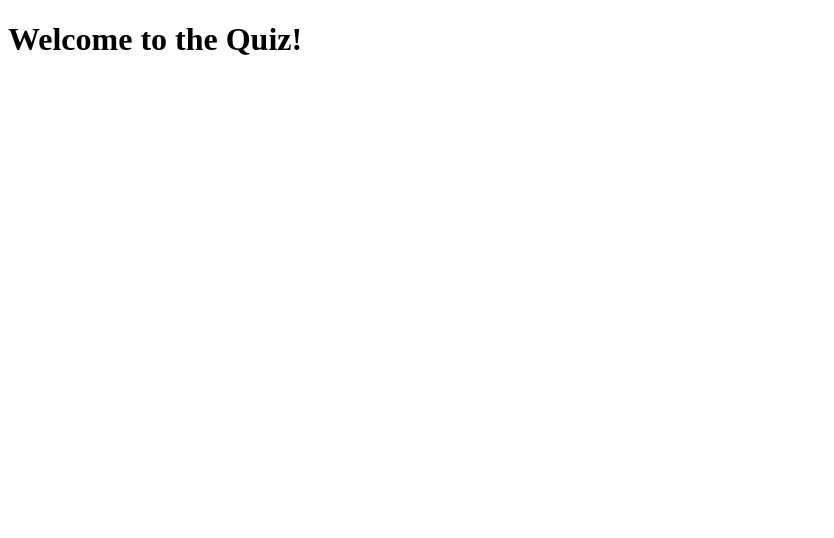
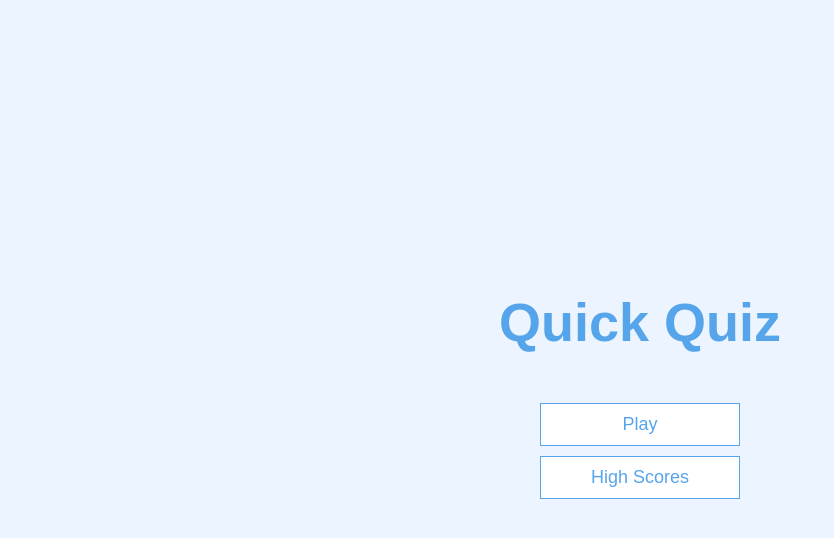
Before and after one commit to nurinfazil/Trivia-Quiz, a plain HTML site: page index.html in a window 1280 px wide. Shown: the whole page, without its empty margins (0-834 px from the left). Drawn offline with Linux system fonts and the light colour scheme.

Commit message:
Styled the home page

```diff
--- a/app.css
+++ b/app.css
@@ -0,0 +1,106 @@
+:root {
+    background-color: #ECF5FF;
+    font-size: 62.5%;
+}
+
+*{
+    box-sizing: border-box;
+    font-family: Arial, Helvetica, sans-serif;
+    margin: 0;
+    padding: 0;
+    color: #333;
+}
+
+h1,
+h2,
+h3,
+h4 {
+    margin-bottom: 1rem;
+}
+
+h1 {
+    font-size: 5.4rem;
+    color: #56a5eb;
+    margin-bottom: 5rem;
+  }
+
+  h1 > span {
+    font-size: 2.4rem;
+    font-weight: 500;
+  }
+
+  h2 {
+    font-size: 4.2rem;
+    margin-bottom: 4rem;
+    font-weight: 700;
+  }
+
+  h3 {
+    font-size: 2.8rem;
+    font-weight: 500;
+  }
+
+  /* UTILITIES */
+
+  .container {
+    width: 100vw;
+    height: 100vh;
+    display: flex;
+    justify-content: center;
+    align-items: center;
+    max-width: 80rem;
+    margin: 0 auto;
+  }
+
+  /* Any container child */
+  .container > * {
+    width: 100%;
+  }
+
+  .flex-column {
+    display: flex;
+    flex-direction: column;
+  }
+
+  .flex-center {
+    justify-content: center;
+    align-items: center;
+  }
+
+  .justify-center {
+    justify-content: center;
+  }
+
+  .text-center {
+    text-align: center;
+  }
+
+  .hidden {
+    display: none;
+  }
+
+   /* BUTTONS */
+   .btn {
+    font-size: 1.8rem;
+    padding: 1rem 0;
+    width: 20rem;
+    text-align: center;
+    border: 0.1rem solid #56a5eb;
+    margin-bottom: 1rem;
+    text-decoration: none;
+    color: #56a5eb;
+    background-color: white;
+  }
+
+  .btn:hover {
+    cursor: pointer;
+    box-shadow: 0 0.4rem 1.4rem 0 rgba(86, 185, 235, 0.5);
+    transform: translateY(-0.1rem);
+    transition: transform 150ms;
+  }
+
+  .btn[disabled]:hover {
+    cursor: not-allowed;
+    box-shadow: none;
+    transform: none;
+  }
--- a/index.html
+++ b/index.html
@@ -1,11 +1,19 @@
 <!DOCTYPE html>
 <html>
 <head>
-	<title>Quick Quiz</title>
+	<meta charset="UTF-8" />
+    <meta name="viewport" content="width=device-width, initial-scale=1.0" />
+    <meta http-equiv="X-UA-Compatible" content="ie=edge" />
+    <title>Quick Quiz</title>
+    <link rel="stylesheet" href="app.css" />
 </head>
 <body>
-
-	<h1>Welcome to the Quiz!</h1>
-
+	<div class = "container">
+        <div id="home" class="flex-center flex-column">
+            <h1>Quick Quiz</h1>
+            <a class = "btn" href="/game.html">Play</a>
+            <a class = "btn" href="/highscores.html">High Scores</a>
+        </div>
+	</div>
 </body>
 </html>
```
